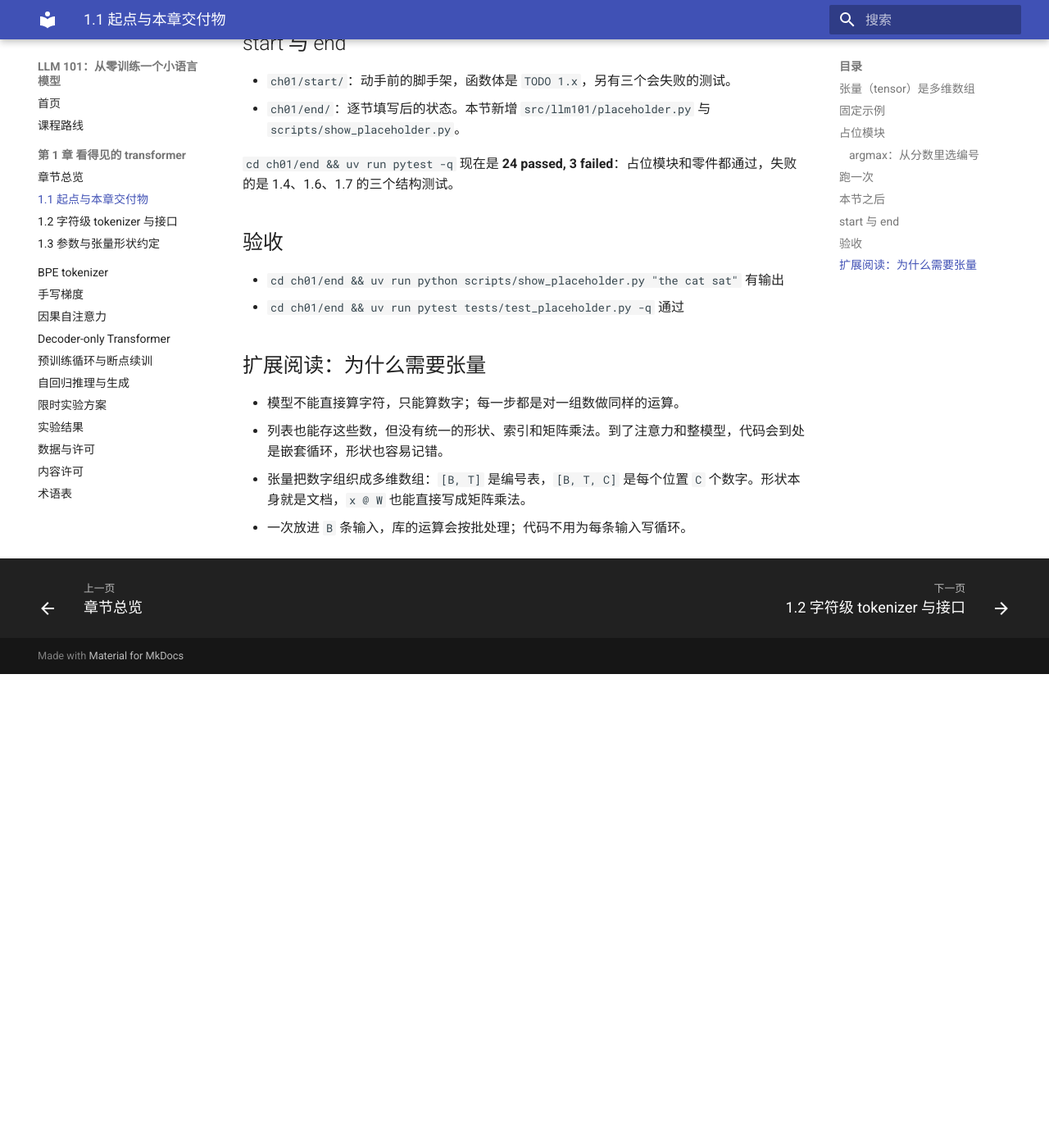
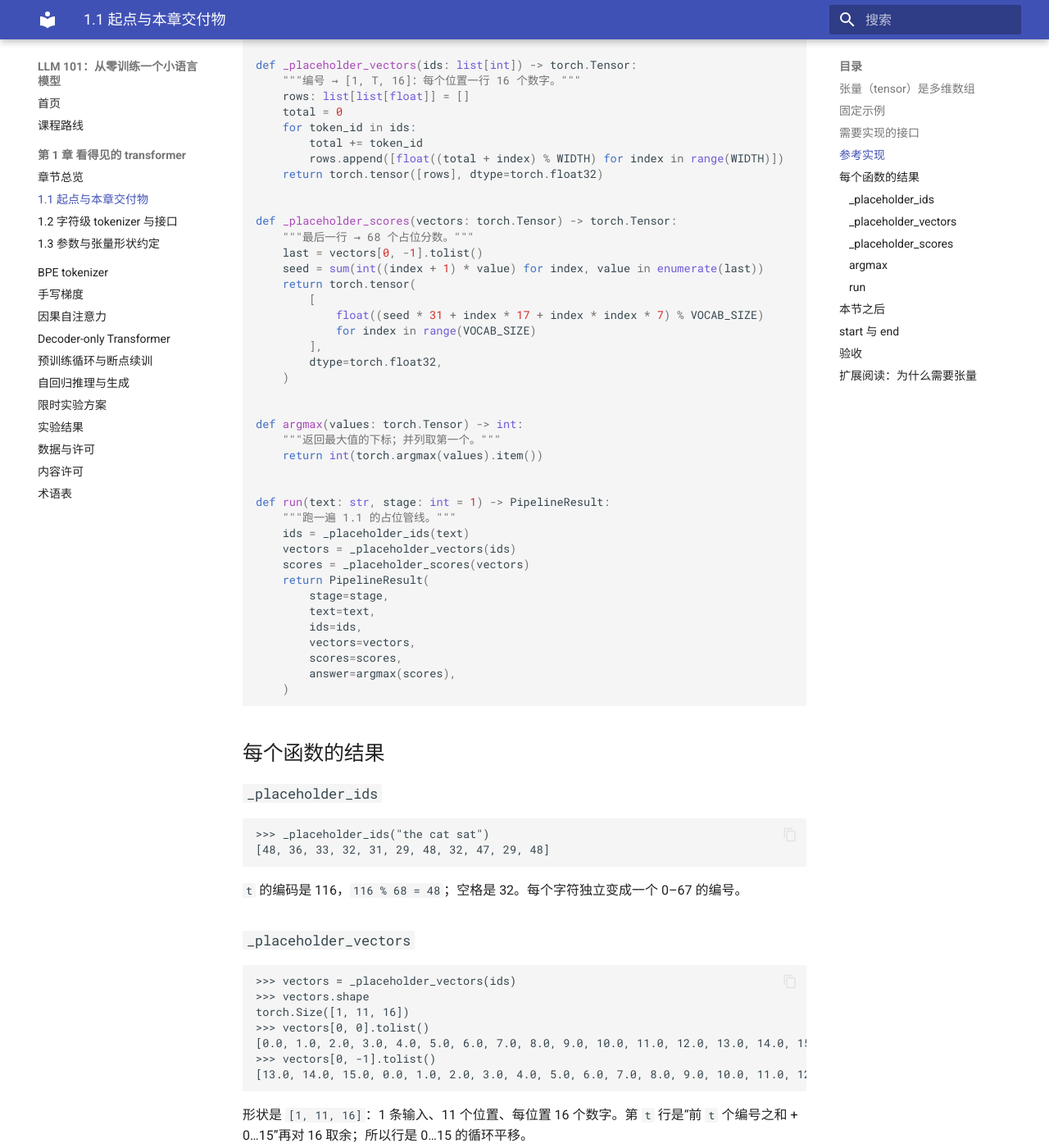
Before and after one commit to tigersoldier/llm-101, an MkDocs documentation site: the page built from docs/course/ch01/1.1.md, in a window 1280 px wide and 1400 px high, scrolled down 3637 px. Shown: the whole window at 82% size. Built offline with MkDocs 1.6.1 and Material for MkDocs 9.7.7, drawn with Linux system fonts in a browser that asks for light colours; before the commit the page ends 4459 px from its top, so only the background shows below that; some of the changed text lies outside the part shown.

Commit message:
Restructure 1.1 around interfaces, reference code and examples

````diff
--- a/docs/course/ch01/1.1.md
+++ b/docs/course/ch01/1.1.md
@@ -14,6 +14,10 @@
 - 1 维：`[1, 2, 3]`
 - 2 维：`[[1, 2, 3], [4, 5, 6]]`，就是矩阵
 - 3 维：一摞 2 维表
+
+![2 维张量就是矩阵：2 行、3 列](../../assets/ch01/04-matrix.svg)
+
+*图 1.1-2：形状 `[2, 3]` 的矩阵。2 行、每行 3 个数，所有行一样长。*
 
 形状（shape）是每一维的长度，而且在**一个张量里是固定的**：`[2, 3]` 表示 2 行、每行 3 个数；不能第一行 3 个、第二行 5 个。所有行必须一样长，这样的二维张量就是矩阵；3 维可以看成一批矩阵。需要另一种形状时可以 `reshape`，但元素总数不变。
 
@@ -54,38 +58,60 @@ torch.tensor([[1.0, 2.0, 3.0], [4.0, 5.0]])
 
 后面每节都用同一个输入：`the cat sat`（11 个字符）。每节末尾打印同一组东西：编号、最后一个位置的 16 个数字、答案。这样能直接看到同一段文字在每节结束后的结果怎么变。
 
-## 占位模块
+## 需要实现的接口
 
 这一节只有一个模块：`src/llm101/placeholder.py`。1.1 只用到它的占位部分，不会加载后面的代码；后面每节会改它，直到完整模型接手后删掉。
 
-|阶段|这一节的做法|
-|---|---|
-|文字 → 编号|`ord(ch) % 68`|
-|编号 → 数字|累加取余|
-|选出答案|占位分数 + `argmax`（取最高分的位置）|
+|函数/类型|输入|输出|作用|
+|---|---|---|---|
+|`_placeholder_ids(text: str)`|一段文字|`list[int]`|把每个字符换成占位编号|
+|`_placeholder_vectors(ids: list[int])`|编号列表|`Tensor [1, T, 16]`|每个位置一行 16 个数字|
+|`_placeholder_scores(vectors)`|`[1, T, 16]`|`Tensor [68]`|用最后一行算 68 个占位分数|
+|`argmax(values)`|`[68]`|`int`|返回最高分的位置|
+|`run(text: str, stage: int = 1)`|一段文字|`PipelineResult`|把上面串起来|
+|`PipelineResult`|—|`stage` / `text` / `ids` / `vectors` / `scores` / `answer`|返回值|
 
-`argmax` 第一次出现，先说清楚它做什么。
-
-### argmax：从分数里选编号
-
-- 作用：给一排数，返回最大值的**位置**，不是最大值本身。
-- 输入：一排数，本节是 68 个分数。
-- 输出：一个整数下标（0 到 67），也就是选中的编号。
-- 样例：`argmax([0.1, 0.7, 0.2])` 返回 `1`；并列时取第一个。
+调用顺序：
 
 ```python
-print(argmax(torch.tensor([0.1, 0.7, 0.2])))   # 1
-print(argmax(torch.tensor([5.0, 9.0, 9.0])))   # 1
+ids = _placeholder_ids("the cat sat")
+vectors = _placeholder_vectors(ids)
+scores = _placeholder_scores(vectors)
+answer = argmax(scores)
+
+result = run("the cat sat")
+print(result.answer)
 ```
 
-核心只有几行（最后一个函数就是 `argmax`）：
+## 参考实现
+
+下面是 1.1 的参考实现；`run` 里的 `stage` 参数和后面的分支在对应小节才加入。
 
 ```python
+import torch
+from dataclasses import dataclass
+
+VOCAB_SIZE = 68
+WIDTH = 16
+
+
+@dataclass(frozen=True)
+class PipelineResult:
+    stage: int
+    text: str
+    ids: list[int]
+    vectors: torch.Tensor
+    scores: torch.Tensor
+    answer: int
+
+
 def _placeholder_ids(text: str) -> list[int]:
+    """文字 → 占位编号：字符编码对 68 取余。"""
     return [ord(character) % VOCAB_SIZE for character in text]
 
 
 def _placeholder_vectors(ids: list[int]) -> torch.Tensor:
+    """编号 → [1, T, 16]：每个位置一行 16 个数字。"""
     rows: list[list[float]] = []
     total = 0
     for token_id in ids:
@@ -94,13 +120,90 @@ def _placeholder_vectors(ids: list[int]) -> torch.Tensor:
     return torch.tensor([rows], dtype=torch.float32)
 
 
+def _placeholder_scores(vectors: torch.Tensor) -> torch.Tensor:
+    """最后一行 → 68 个占位分数。"""
+    last = vectors[0, -1].tolist()
+    seed = sum(int((index + 1) * value) for index, value in enumerate(last))
+    return torch.tensor(
+        [
+            float((seed * 31 + index * 17 + index * index * 7) % VOCAB_SIZE)
+            for index in range(VOCAB_SIZE)
+        ],
+        dtype=torch.float32,
+    )
+
+
 def argmax(values: torch.Tensor) -> int:
+    """返回最大值的下标；并列取第一个。"""
     return int(torch.argmax(values).item())
+
+
+def run(text: str, stage: int = 1) -> PipelineResult:
+    """跑一遍 1.1 的占位管线。"""
+    ids = _placeholder_ids(text)
+    vectors = _placeholder_vectors(ids)
+    scores = _placeholder_scores(vectors)
+    return PipelineResult(
+        stage=stage,
+        text=text,
+        ids=ids,
+        vectors=vectors,
+        scores=scores,
+        answer=argmax(scores),
+    )
 ```
 
-编号是字符编码对 68 取余；每个位置的 16 个数字是“到这里为止的编号之和 + 0…15”再对 16 取余。答案来自一组 68 个占位分数（模块内部由最后 16 个数字算出），再用 `argmax` 取分数最高的编号（位置 6，不是分数 6）。
+## 每个函数的结果
 
-## 跑一次
+### `_placeholder_ids`
+
+```text
+>>> _placeholder_ids("the cat sat")
+[48, 36, 33, 32, 31, 29, 48, 32, 47, 29, 48]
+```
+
+`t` 的编码是 116，`116 % 68 = 48`；空格是 32。每个字符独立变成一个 0–67 的编号。
+
+### `_placeholder_vectors`
+
+```text
+>>> vectors = _placeholder_vectors(ids)
+>>> vectors.shape
+torch.Size([1, 11, 16])
+>>> vectors[0, 0].tolist()
+[0.0, 1.0, 2.0, 3.0, 4.0, 5.0, 6.0, 7.0, 8.0, 9.0, 10.0, 11.0, 12.0, 13.0, 14.0, 15.0]
+>>> vectors[0, -1].tolist()
+[13.0, 14.0, 15.0, 0.0, 1.0, 2.0, 3.0, 4.0, 5.0, 6.0, 7.0, 8.0, 9.0, 10.0, 11.0, 12.0]
+```
+
+形状是 `[1, 11, 16]`：1 条输入、11 个位置、每位置 16 个数字。第 `t` 行是“前 `t` 个编号之和 + 0…15”再对 16 取余；所以行是 0…15 的循环平移。
+
+### `_placeholder_scores`
+
+```text
+>>> scores = _placeholder_scores(vectors)
+>>> scores.shape
+torch.Size([68])
+>>> scores[:8].tolist()
+[48.0, 29.0, 10.0, 59.0, 40.0, 21.0, 2.0, 51.0]
+```
+
+先用最后一行的 16 个数字算一个加权和，再对 68 个数分别错开，得到 68 个占位分数。分数没有意义，只是让“68 个候选”这件事成立。
+
+### `argmax`
+
+```text
+>>> argmax(scores)
+6
+>>> argmax(torch.tensor([0.1, 0.7, 0.2]))
+1
+>>> argmax(torch.tensor([5.0, 9.0, 9.0]))
+1
+```
+
+`argmax` 返回最大值的**位置**，不是最大值本身；并列时取第一个。上面对 68 个分数调用，答案是 6，表示选第 6 号符号。
+
+### `run`
 
 ```bash
 cd ch01/end
@@ -116,7 +219,7 @@ vectors[-1]     [13.0, 14.0, 15.0, 0.0, 1.0, 2.0, 3.0, 4.0, 5.0, 6.0, 7.0, 8.0,
 answer          6
 ```
 
-`ids` 是 11 个编号，`vectors[-1]` 是最后一个位置的 16 个数字，`answer` 是占位分数最高的编号（6）。本节的答案没有意义，看的是数据怎么流。
+`run` 依次调用前四个函数，把结果装进 `PipelineResult`。本节的答案没有意义，看的是数据怎么流。
 
 ## 本节之后
 
````
Also changed, not shown: PLAN.md (+3 -1 lines), ch01/README.md (+2 -0 lines), ch01/sections/1.1.md (+9 -7 lines), docs/assets/ch01/04-matrix.svg (added).
